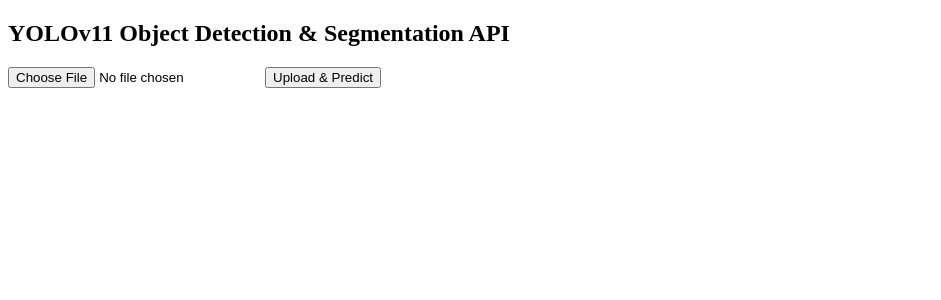
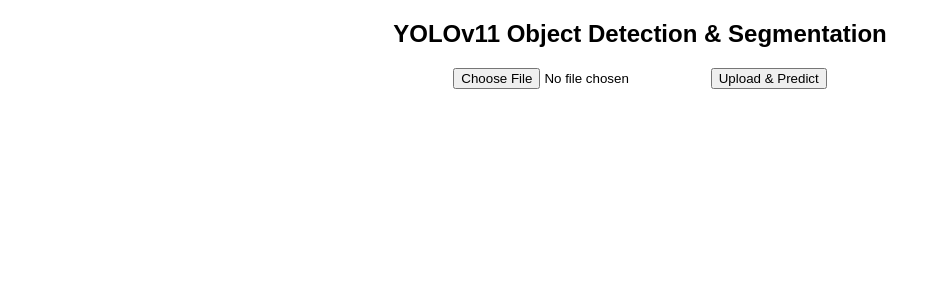
Before and after one commit to vedantchavan004/Image-Segmentation-AWS-MLOps, a FastAPI app: page / in a window 1280 px wide. Shown: the top 300 px of the page, without its empty margins (0-941 px from the left). Run offline with FastAPI, Linux system fonts and the light colour scheme; parts of the project's set-up code (start-up, migrations or seed data) failed here and were passed over.

Commit message:
Update index.html

```diff
--- a/templates/index.html
+++ b/templates/index.html
@@ -1,29 +1,58 @@
 <!DOCTYPE html>
 <html lang="en">
+
 <head>
     <meta charset="UTF-8">
-    <title>YOLOv11 Detection & Segmentation</title>
+    <meta name="viewport" content="width=device-width, initial-scale=1.0">
+    <title>YOLOv11 Object Detection & Segmentation</title>
+    <style>
+        body {
+            font-family: Arial, sans-serif;
+            text-align: center;
+            margin: 20px;
+        }
+        #result-container {
+            margin-top: 20px;
+            display: flex;
+            flex-direction: column;
+            align-items: center;
+        }
+        #resultImage {
+            max-width: 80%;
+            display: none;
+            border: 2px solid #000;
+            margin-top: 10px;
+        }
+        #details {
+            margin-top: 10px;
+            text-align: left;
+            max-width: 600px;
+        }
+    </style>
 </head>
+
 <body>
-    <h2>YOLOv11 Object Detection & Segmentation API</h2>
+    <h2>YOLOv11 Object Detection & Segmentation</h2>
 
     <input type="file" id="imagefile" accept="image/*">
     <button onclick="uploadImage()">Upload & Predict</button>
 
-    <div>
-        <img id="resultImage" src="" width="600" style="margin-top:20px; display: none;">
+    <div id="result-container">
+        <img id="resultImage" src="" alt="Result Image">
         <div id="details"></div>
     </div>
 
     <script>
         async function uploadImage() {
-    const formData = new FormData();
-    const imagefile = document.querySelector('#imagefile');
-    if (!imagefile.files[0]) {
-        alert("Please select an image.");
+            const imagefile = document.getElementById('imagefile').files[0];
+
+            if (!imagefile) {
+                alert("Please select an image before uploading.");
                 return;
             }
-    formData.append("file", imagefile.files[0]);
+
+            const formData = new FormData();
+            formData.append("file", imagefile);
 
             try {
                 const response = await fetch("http://3.124.205.250:8000/predict/", {
@@ -31,27 +60,32 @@
                     body: formData
                 });
 
-        const data = await response.json();
-        if (data.error) {
-            alert("Error: " + data.error);
-            return;
+                if (!response.ok) {
+                    throw new Error(`Server responded with ${response.status} ${response.statusText}`);
                 }
 
-        document.getElementById('resultImage').src = `/static/${data.output_image}`;
-        document.getElementById('resultImage').style.display = "block";
+                const data = await response.json();
+                console.log("Server Response:", data);  // Debugging
 
+                // Update result image
+                const resultImg = document.getElementById('resultImage');
+                resultImg.src = `http://3.124.205.250:8000/static/${data.output_image}`;
+                resultImg.style.display = "block";
+
+                // Display detection details
                 const detailsDiv = document.getElementById("details");
-        detailsDiv.innerHTML = "";
-        window.detections = data.detections;
+                detailsDiv.innerHTML = "<h3>Detections:</h3>";
 
                 data.detections.forEach(det => {
-            detailsDiv.innerHTML += `<p>Class: ${det.class}, BBox: ${det.bbox}</p>`;
+                    detailsDiv.innerHTML += `<p><strong>Class:</strong> ${det.class}, <strong>BBox:</strong> [${det.bbox.join(", ")}]</p>`;
                 });
+
             } catch (error) {
-        alert("Failed to process the image.");
+                console.error("Error:", error);
+                alert("Failed to process the image. Please try again.");
             }
         }
     </script>
+</body>
 
-</body>
 </html>
```
Lines whose indentation alone changed are shown as unchanged.
